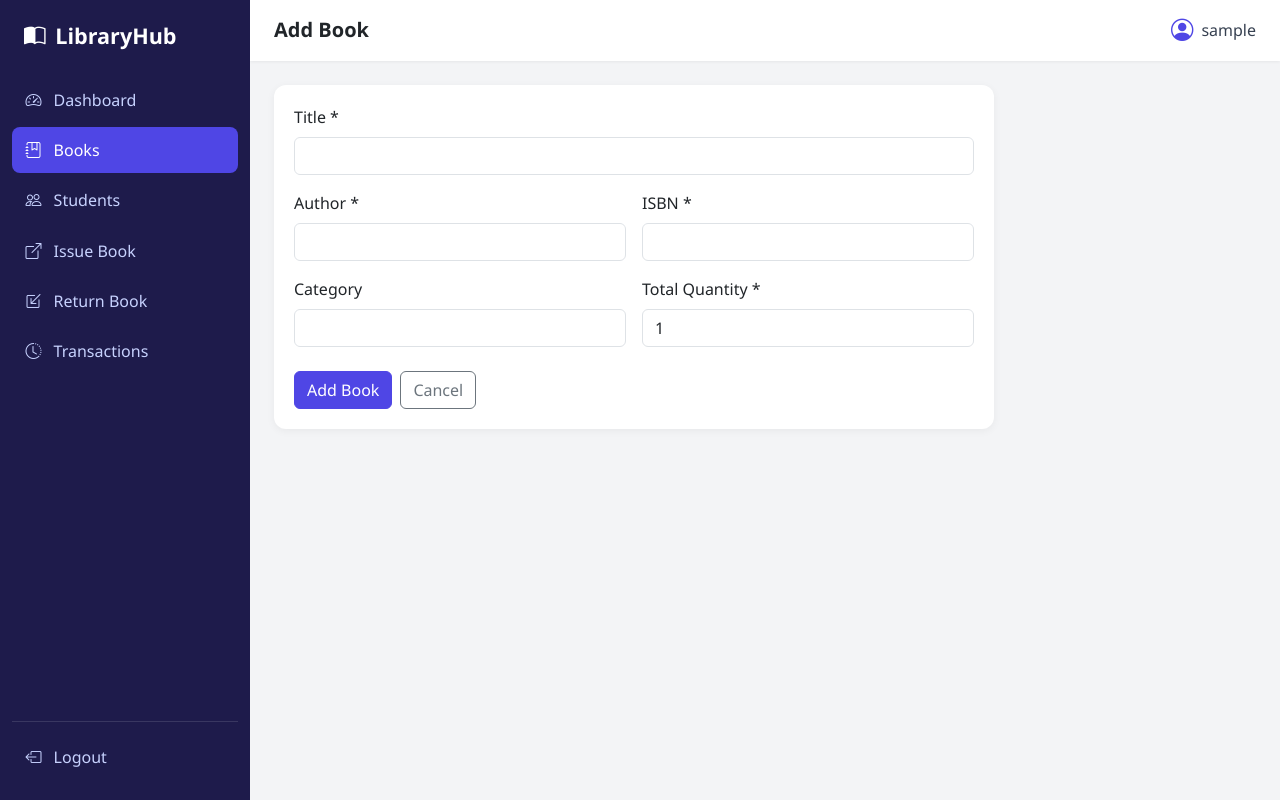
After one commit to apekshak20/library-management-system, a Flask app: page /books/add in a window 1280 px wide. The commit adds this page. Run offline with Flask 3, Linux system fonts and the light colour scheme; a user stored in the database is signed in; tables that the repository leaves empty hold one stand-in row (values such as "Sample post").

Commit message:
Stage 7: book management and search

```diff
--- a/app.py
+++ b/app.py
@@ -22,11 +22,14 @@ def create_app():
     import models  # noqa: F401
 
     # Register route groups (blueprints)
+
     from routes.auth import auth_bp
     from routes.dashboard import dashboard_bp
+    from routes.books import books_bp
 
     app.register_blueprint(auth_bp)
     app.register_blueprint(dashboard_bp)
+    app.register_blueprint(books_bp)
 
     # Custom terminal command: flask init-db
     @app.cli.command("init-db")
--- /dev/null
+++ b/routes/books.py
@@ -0,0 +1,179 @@
+from flask import Blueprint, render_template, request, redirect, url_for, flash
+from flask_login import login_required
+from sqlalchemy.exc import IntegrityError
+
+from extensions import db
+from models import Book, Transaction
+
+books_bp = Blueprint("books", __name__, url_prefix="/books")
+
+
+def _read_form():
+    """Read and clean the book form. Returns (data, error_message)."""
+    data = {
+        "title": request.form.get("title", "").strip(),
+        "author": request.form.get("author", "").strip(),
+        "isbn": request.form.get("isbn", "").strip(),
+        "category": request.form.get("category", "").strip(),
+        "total_quantity": request.form.get("total_quantity", "").strip(),
+    }
+
+    if not data["title"] or not data["author"] or not data["isbn"]:
+        return data, "Title, author and ISBN are required."
+
+    try:
+        data["total_quantity"] = int(data["total_quantity"])
+    except ValueError:
+        return data, "Total quantity must be a whole number."
+
+    if data["total_quantity"] < 0:
+        return data, "Total quantity cannot be negative."
+
+    return data, None
+
+
+@books_bp.route("/")
+@login_required
+def list_books():
+    query = request.args.get("q", "").strip()
+
+    stmt = db.select(Book).order_by(Book.title)
+    if query:
+        pattern = f"%{query}%"
+        stmt = stmt.where(
+            db.or_(
+                Book.title.ilike(pattern),
+                Book.author.ilike(pattern),
+                Book.isbn.ilike(pattern),
+            )
+        )
+
+    books = db.session.execute(stmt).scalars().all()
+    return render_template("books/list.html", books=books, query=query)
+
+
+@books_bp.route("/add", methods=["GET", "POST"])
+@login_required
+def add_book():
+    if request.method == "POST":
+        data, error = _read_form()
+        if error:
+            flash(error, "danger")
+            return render_template("books/form.html", book=data, mode="add")
+
+        existing = db.session.execute(
+            db.select(Book).filter_by(isbn=data["isbn"])
+        ).scalar_one_or_none()
+        if existing:
+            flash("A book with this ISBN already exists.", "danger")
+            return render_template("books/form.html", book=data, mode="add")
+
+        book = Book(
+            title=data["title"],
+            author=data["author"],
+            isbn=data["isbn"],
+            category=data["category"] or None,
+            total_quantity=data["total_quantity"],
+            available_quantity=data["total_quantity"],  # all copies start available
+        )
+        db.session.add(book)
+        try:
+            db.session.commit()
+        except IntegrityError:
+            db.session.rollback()
+            flash("Could not save the book. Check the details and try again.", "danger")
+            return render_template("books/form.html", book=data, mode="add")
+
+        flash(f"Book '{book.title}' added successfully.", "success")
+        return redirect(url_for("books.list_books"))
+
+    return render_template("books/form.html", book=None, mode="add")
+
+
+@books_bp.route("/<int:book_id>/edit", methods=["GET", "POST"])
+@login_required
+def edit_book(book_id):
+    book = db.get_or_404(Book, book_id)
+
+    if request.method == "POST":
+        data, error = _read_form()
+        if error:
+            flash(error, "danger")
+            data["id"] = book.id
+            return render_template("books/form.html", book=data, mode="edit")
+
+        # ISBN must stay unique (ignore this same book)
+        duplicate = db.session.execute(
+            db.select(Book).where(Book.isbn == data["isbn"], Book.id != book.id)
+        ).scalar_one_or_none()
+        if duplicate:
+            flash("Another book already uses this ISBN.", "danger")
+            data["id"] = book.id
+            return render_template("books/form.html", book=data, mode="edit")
+
+        # New total can't be lower than the copies currently issued
+        issued = book.total_quantity - book.available_quantity
+        if data["total_quantity"] < issued:
+            flash(
+                f"Total quantity cannot be less than the {issued} copies "
+                "currently issued.",
+                "danger",
+            )
+            data["id"] = book.id
+            return render_template("books/form.html", book=data, mode="edit")
+
+        book.title = data["title"]
+        book.author = data["author"]
+        book.isbn = data["isbn"]
+        book.category = data["category"] or None
+        book.total_quantity = data["total_quantity"]
+        # Keep the issued count the same, so availability stays correct
+        book.available_quantity = data["total_quantity"] - issued
+
+        try:
+            db.session.commit()
+        except IntegrityError:
+            db.session.rollback()
+            flash("Could not update the book. Check the details and try again.", "danger")
+            data["id"] = book.id
+            return render_template("books/form.html", book=data, mode="edit")
+
+        flash(f"Book '{book.title}' updated successfully.", "success")
+        return redirect(url_for("books.list_books"))
+
+    return render_template("books/form.html", book=book, mode="edit")
+
+
+@books_bp.route("/<int:book_id>/delete", methods=["POST"])
+@login_required
+def delete_book(book_id):
+    book = db.get_or_404(Book, book_id)
+
+    # Block deleting a book that still has unreturned copies
+    active = db.session.execute(
+        db.select(Transaction).filter_by(book_id=book.id, status="issued")
+    ).first()
+    if active:
+        flash(
+            f"Cannot delete '{book.title}': some copies are currently issued.",
+            "danger",
+        )
+        return redirect(url_for("books.list_books"))
+
+    # Block deleting a book that has history (keeps records consistent)
+    has_history = db.session.execute(
+        db.select(Transaction).filter_by(book_id=book.id)
+    ).first()
+    if has_history:
+        flash(
+            f"Cannot delete '{book.title}': it has transaction history. "
+            "Set its quantity instead.",
+            "warning",
+        )
+        return redirect(url_for("books.list_books"))
+
+    title = book.title
+    db.session.delete(book)
+    db.session.commit()
+    flash(f"Book '{title}' deleted.", "success")
+    return redirect(url_for("books.list_books"))
--- a/static/js/main.js
+++ b/static/js/main.js
@@ -24,4 +24,14 @@ document.addEventListener("DOMContentLoaded", function () {
             }
         });
     }
+
+    // Ask for confirmation before deleting anything
+    document.querySelectorAll(".delete-form").forEach(function (form) {
+        form.addEventListener("submit", function (event) {
+            const name = form.dataset.name || "this record";
+            if (!confirm("Delete " + name + "? This cannot be undone.")) {
+                event.preventDefault();
+            }
+        });
+    });
 });
--- a/templates/base.html
+++ b/templates/base.html
@@ -24,7 +24,8 @@
                    class="nav-item {% if request.endpoint == 'dashboard.index' %}active{% endif %}">
                     <i class="bi bi-speedometer2"></i> Dashboard
                 </a>
-                <a href="#" class="nav-item">
+                <a href="{{ url_for('books.list_books') }}"
+                   class="nav-item {% if request.blueprint == 'books' %}active{% endif %}">
                     <i class="bi bi-journal-bookmark"></i> Books
                 </a>
                 <a href="#" class="nav-item">
--- /dev/null
+++ b/templates/books/form.html
@@ -0,0 +1,47 @@
+{% extends "base.html" %}
+
+{% block title %}{{ "Edit Book" if mode == "edit" else "Add Book" }}{% endblock %}
+{% block heading %}{{ "Edit Book" if mode == "edit" else "Add Book" }}{% endblock %}
+
+{% block content %}
+<div class="panel" style="max-width: 720px;">
+    <div class="panel-body">
+        <form method="POST" action="">
+            <div class="row g-3">
+                <div class="col-12">
+                    <label for="title" class="form-label">Title *</label>
+                    <input type="text" class="form-control" id="title" name="title" maxlength="200"
+                           value="{{ book.title if book else '' }}" required>
+                </div>
+                <div class="col-md-6">
+                    <label for="author" class="form-label">Author *</label>
+                    <input type="text" class="form-control" id="author" name="author" maxlength="150"
+                           value="{{ book.author if book else '' }}" required>
+                </div>
+                <div class="col-md-6">
+                    <label for="isbn" class="form-label">ISBN *</label>
+                    <input type="text" class="form-control" id="isbn" name="isbn" maxlength="20"
+                           value="{{ book.isbn if book else '' }}" required>
+                </div>
+                <div class="col-md-6">
+                    <label for="category" class="form-label">Category</label>
+                    <input type="text" class="form-control" id="category" name="category" maxlength="100"
+                           value="{{ book.category if book and book.category else '' }}">
+                </div>
+                <div class="col-md-6">
+                    <label for="total_quantity" class="form-label">Total Quantity *</label>
+                    <input type="number" class="form-control" id="total_quantity" name="total_quantity"
+                           min="0" value="{{ book.total_quantity if book else 1 }}" required>
+                </div>
+            </div>
+
+            <div class="mt-4 d-flex gap-2">
+                <button type="submit" class="btn btn-primary">
+                    {{ "Save Changes" if mode == "edit" else "Add Book" }}
+                </button>
+                <a href="{{ url_for('books.list_books') }}" class="btn btn-outline-secondary">Cancel</a>
+            </div>
+        </form>
+    </div>
+</div>
+{% endblock %}
```
Also changed, not shown: templates/books/list.html (added, +82 -0 lines).
